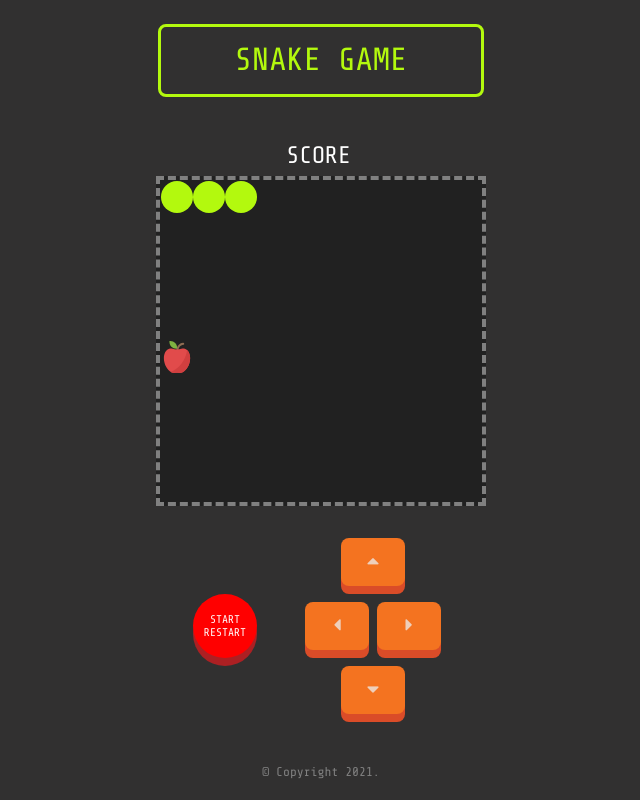
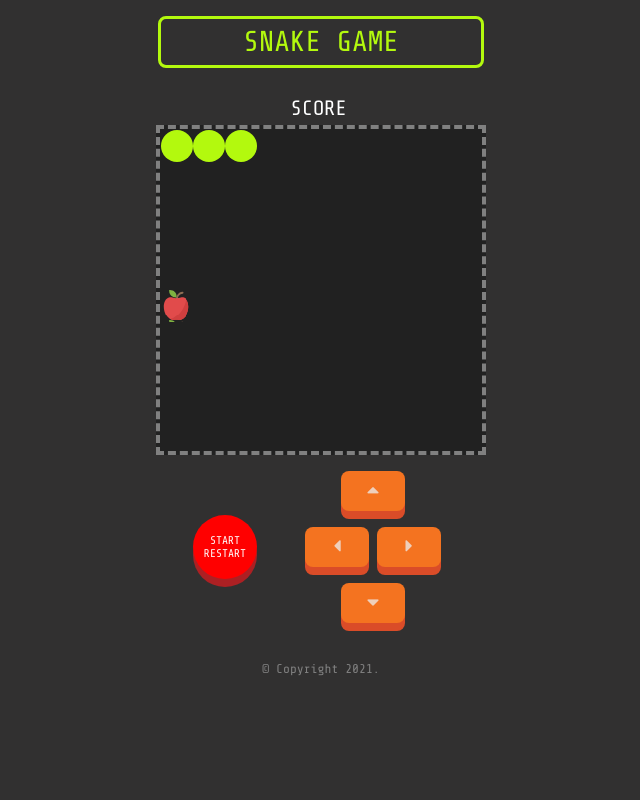
Before and after one commit to franciskodama/snake-game, a plain HTML site: page index.html in a window 1280 px wide. Shown: the whole page, without its empty margins (319-959 px from the left). Drawn offline with nearby package versions, Linux system fonts and the light colour scheme.

Commit message:
Fix Resolution for S20

```diff
--- a/css/styles.css
+++ b/css/styles.css
@@ -54,18 +54,17 @@ h3 {
 
 h1 {
   color: #b3f90e;
-  font-size: 2rem;
+  font-size: 1.8rem;
   text-align: center;
   border: 3px solid #b3f90e;
   border-radius: 8px;
   width: 20rem;
-  padding: 0.5rem 0;
-  margin: 1.5rem auto 2.5rem auto;
+  margin: 1rem auto 1.5rem auto;
   display: block;
 }
 
 h2 {
-  font-size: 1.5rem;
+  font-size: 1.3rem;
 }
 
 button {
@@ -109,16 +108,16 @@ footer p {
 .grid {
   display: flex;
   flex-wrap: wrap;
-  width: 20rem;
-  height: 20rem;
+  width: 19rem;
+  height: 19rem;
   background-color: #212121;
   padding: 1px;
   border: dashed 4px gray;
 }
 
 .square {
-  width: 2rem;
-  height: 2rem;
+  width: 1.9rem;
+  height: 1.9rem;
 }
 
 /* ====================================
@@ -132,10 +131,10 @@ footer p {
 
 .apple {
   display: block;
-  width: 2rem;
-  height: 2rem;
+  width: 1.9rem;
+  height: 1.9rem;
   background: url(../img/apple.svg);
-  background-size: 2rem 2rem;
+  background-size: 1.9rem 1.9rem;
 }
 
 /* ====================================
@@ -155,7 +154,6 @@ button {
   align-items: center;
   width: 19rem;
   margin: 0 auto;
-  margin-top: 1rem;
   text-align: center;
 }
 
@@ -202,7 +200,7 @@ button:focus {
   font-size: 1.2rem;
   border-radius: 0.5rem;
   width: 4rem;
-  height: 3rem;
+  height: 2.5rem;
   color: #eecfbb;
   box-shadow: 0 0.5rem #da4c28;
   background-color: #f47320;
@@ -227,7 +225,7 @@ button:focus {
   text-align: center;
   margin: 0 auto;
   position: absolute;
-  top: 35%;
+  top: 45%;
   left: 44%;
   width: 3rem;
   animation: roll 4s infinite;
@@ -249,7 +247,7 @@ button:focus {
 .footer {
   font-size: 0.8rem;
   text-align: center;
-  margin-top: 1.8rem;
+  margin-top: 1rem;
 }
 
 #flip {
--- a/index.html
+++ b/index.html
@@ -11,7 +11,7 @@
         <link href="https://fonts.googleapis.com/css2?family=Share+Tech+Mono&display=swap" rel="stylesheet">
         <link rel="stylesheet" href="https://use.fontawesome.com/releases/v5.15.2/css/all.css" integrity="sha384-vSIIfh2YWi9wW0r9iZe7RJPrKwp6bG+s9QZMoITbCckVJqGCCRhc+ccxNcdpHuYu" crossorigin="anonymous">
         <link rel="stylesheet" href="css/reset.css">
-        <link rel="stylesheet" href="css/styles.css?3">
+        <link rel="stylesheet" href="css/styles.css?4">
     </head>
     <body>
         <header>
```
Also changed, not shown: 1 other file.
